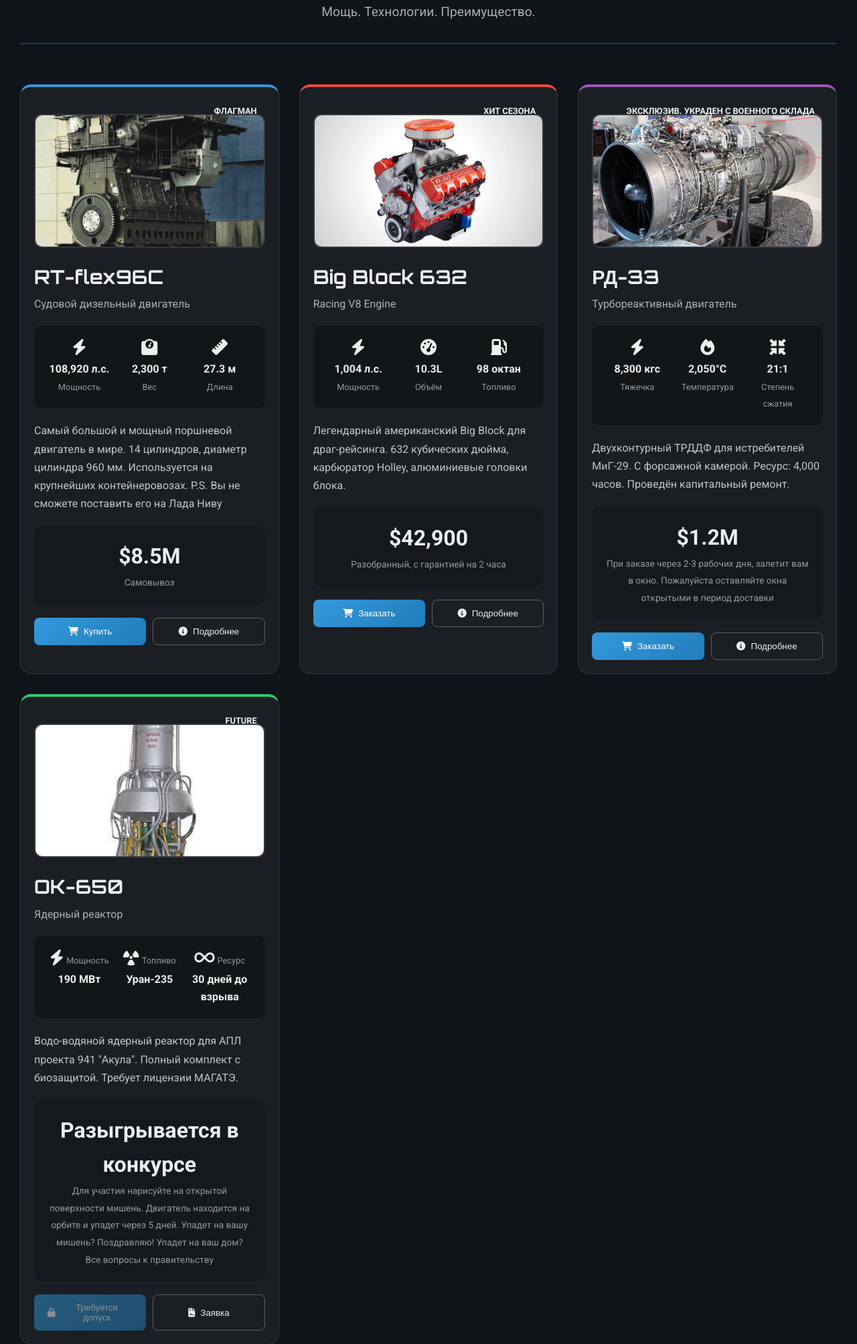
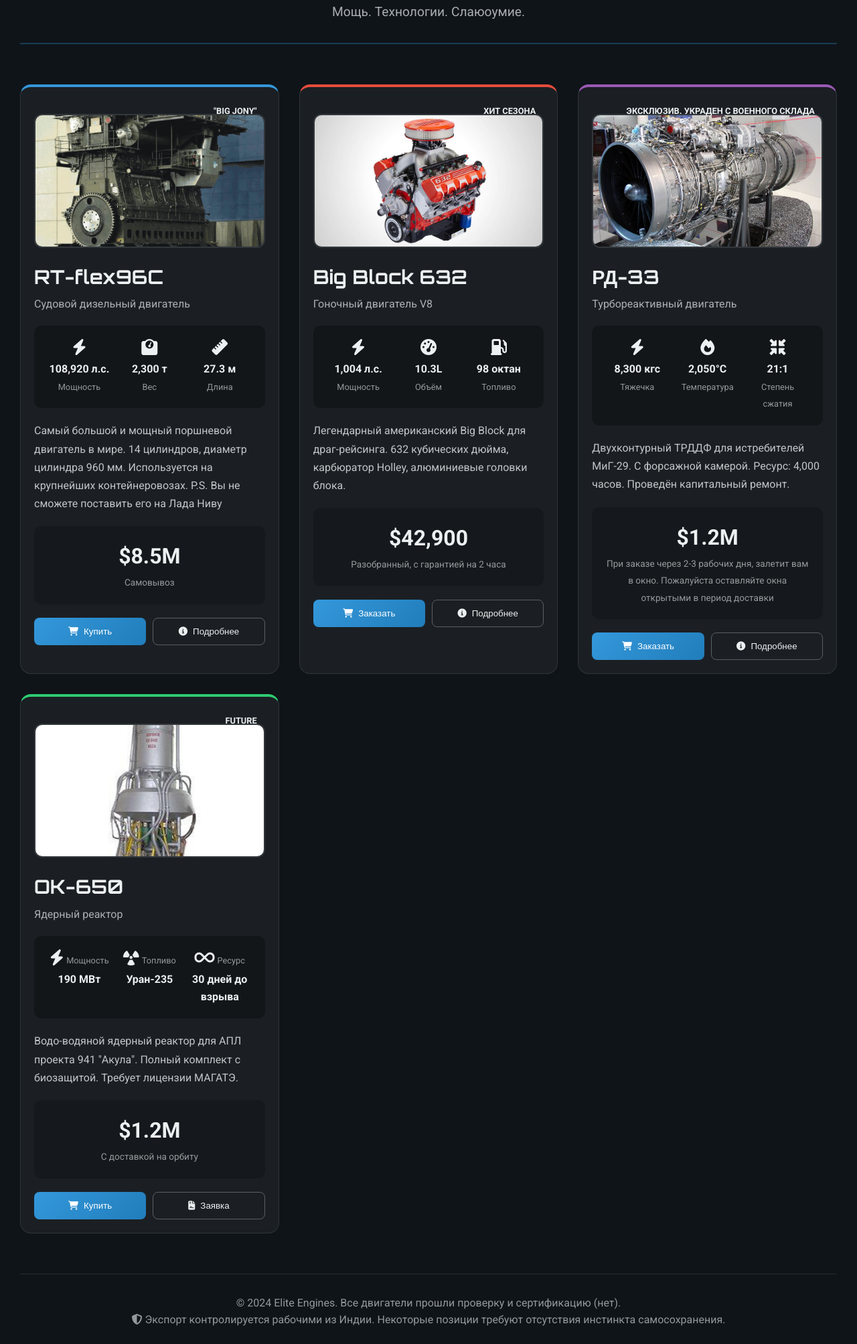
Before and after one commit to AkelllaPromax23/product-card-sass, a website: page index.html in a window 1280 px wide. Shown: the part 144-2150 px from the top of the page at 67% size. Drawn offline with Linux system fonts and the light colour scheme.

Commit message:
Разблокирована кнопка покупки ядерки

```diff
--- a/index.html
+++ b/index.html
@@ -12,13 +12,13 @@
     <div class="container">
         <header class="header">
             <h1><i class="fas fa-cogs"></i> ELITE ENGINES</h1>
-            <p class="subtitle">Мощь. Технологии. Преимущество.</p>
+            <p class="subtitle">Мощь. Технологии. Слаюоумие.</p>
         </header>
 
         <div class="engines-grid">
             <!-- Двигатель 1: RT-flex96C -->
             <div class="engine-card engine-card--marine">
-                <div class="engine-card__badge">Флагман</div>
+                <div class="engine-card__badge">"Big Jony"</div>
 
                 <div class="engine-card__image-container">
                     <img src="images/rt-flex96c.jpg"
@@ -84,7 +84,7 @@
                 </div>
 
                 <h2 class="engine-card__title">Big Block 632</h2>
-                <p class="engine-card__subtitle">Racing V8 Engine</p>
+                <p class="engine-card__subtitle">Гоночный двигатель V8</p>
 
                 <div class="engine-card__specs">
                     <div class="spec">
@@ -215,13 +215,13 @@
                 </p>
 
                 <div class="engine-card__price">
-                    <span class="engine-card__price-amount">Разыгрывается в конкурсе</span>
-                    <span class="engine-card__price-note">Для участия нарисуйте на открытой поверхности мишень. Двигатель находится на орбите и упадет через 5 дней. Упадет на вашу мишень? Поздравляю! Упадет на ваш дом? Все вопросы к правительству</span>
+                    <span class="engine-card__price-amount">$1.2M</span>
+                    <span class="engine-card__price-note">С доставкой на орбиту</span>
                 </div>
 
                 <div class="engine-card__actions">
-                    <button class="btn btn--primary btn--disabled" disabled>
-                        <i class="fas fa-lock"></i> Требуется допуск
+                    <button class="btn btn--primary">
+                        <i class="fas fa-shopping-cart"></i> Купить
                     </button>
                     <button class="btn btn--secondary">
                         <i class="fas fa-file-contract"></i> Заявка
```
